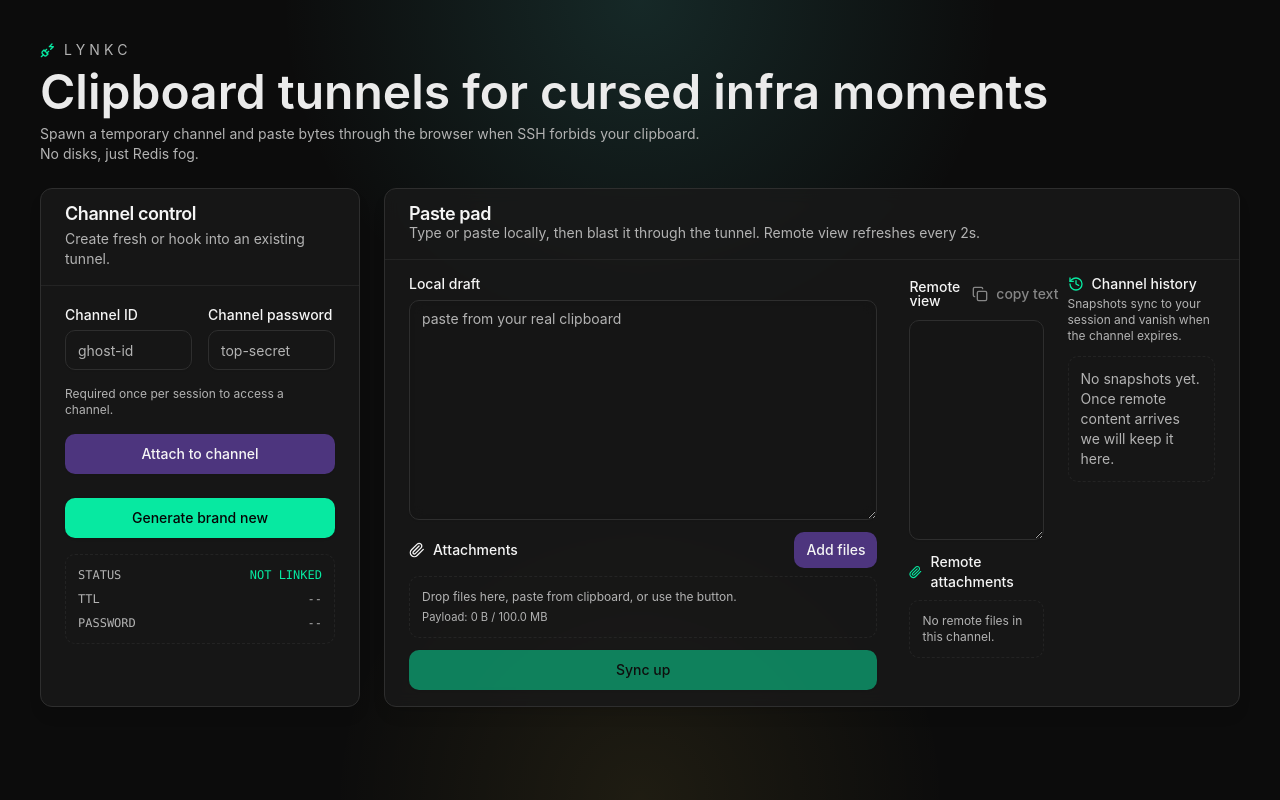
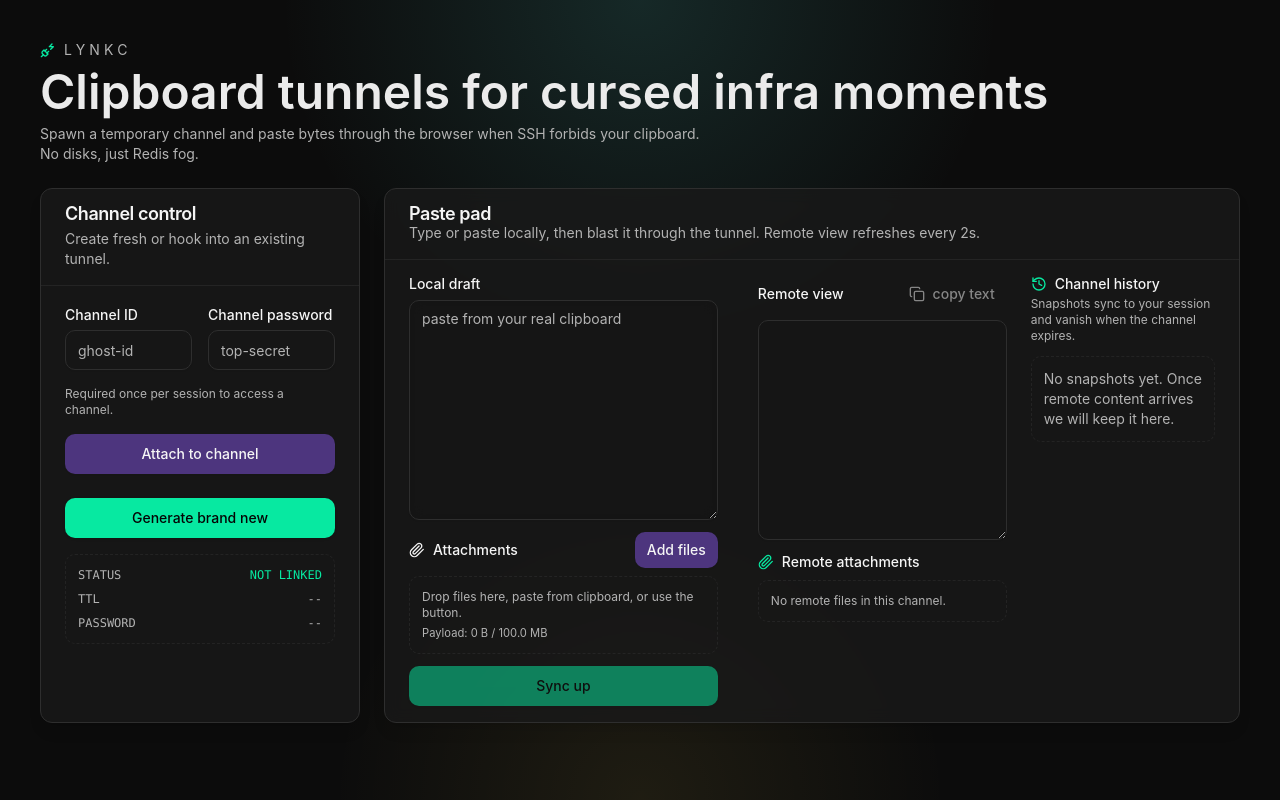
Before and after one commit to mohr-cai/lynkc, a React (Vite) app in the folder frontend/: page / in a window 1280 px wide. Built offline with nearby package versions, Linux system fonts and the light colour scheme.

Commit message:
feat: shell history layout

```diff
--- a/frontend/src/features/channel/ChannelShell.tsx
+++ b/frontend/src/features/channel/ChannelShell.tsx
@@ -53,7 +53,8 @@ export function ChannelShell() {
               </CardDescription>
             </div>
           </CardHeader>
-          <CardContent className="grid gap-6 md:grid-cols-2 lg:grid-cols-[minmax(0,2.3fr)_minmax(0,1.5fr)] lg:gap-8">
+          <CardContent className="grid gap-6 md:grid-cols-2 lg:grid-cols-[minmax(0,1.25fr)_minmax(0,1.85fr)] lg:gap-10">
+            <div className="flex flex-col gap-6">
               <ChannelPad
                 localContent={controller.localContent}
                 onLocalContentChange={controller.setLocalContent}
@@ -73,7 +74,8 @@ export function ChannelShell() {
                 isSyncing={controller.isSyncing}
                 channelId={controller.channelId}
               />
-            <div className="grid gap-6 lg:grid-cols-[minmax(0,1fr)_minmax(0,1.1fr)]">
+            </div>
+            <div className="grid gap-6 lg:grid-cols-[minmax(0,1.35fr)_minmax(0,1fr)]">
               <RemotePanel
                 remoteContent={controller.remoteContent}
                 remoteFiles={controller.remoteFiles}
--- a/frontend/src/features/channel/HistoryPanel.tsx
+++ b/frontend/src/features/channel/HistoryPanel.tsx
@@ -3,6 +3,7 @@ import { Clock, History as HistoryIcon, Paperclip } from "lucide-react";
 
 import { Label } from "@/components/ui/label";
 import { formatBytes } from "@/lib/files";
+import { cn } from "@/lib/utils";
 
 import { ChannelHistoryEntry } from "./hooks";
 
@@ -80,6 +81,10 @@ export function HistoryPanel({ entries, isLocked, onSelectEntry }: HistoryPanelP
               const secondsRemaining = entry.expiresAt ? Math.max(0, Math.round((entry.expiresAt - now) / 1000)) : null;
               const expiresLabel = secondsRemaining === null ? null : formatDuration(secondsRemaining);
               const isExpiringSoon = typeof secondsRemaining === "number" && secondsRemaining > 0 && secondsRemaining <= 30;
+              const ttlClasses = cn(
+                "inline-flex items-center gap-1 rounded-full bg-primary/5 px-2 py-0.5 text-[0.6rem] font-semibold uppercase tracking-[0.3em] text-primary/80",
+                isExpiringSoon && "text-destructive"
+              );
 
               return (
                 <li key={entry.id}>
@@ -93,11 +98,7 @@ export function HistoryPanel({ entries, isLocked, onSelectEntry }: HistoryPanelP
                         <Clock className="h-3 w-3" />
                         {timeFormatter.format(entry.createdAt)}
                       </span>
-                      {expiresLabel ? (
-                        <span className={isExpiringSoon ? "text-destructive" : undefined}>{expiresLabel}</span>
-                      ) : (
-                        <span>no ttl</span>
-                      )}
+                      {expiresLabel ? <span className={ttlClasses}>{expiresLabel}</span> : <span>no ttl</span>}
                     </div>
                     <div className="mt-2 text-sm">
                       {preview ? (
```
Lines whose indentation alone changed are shown as unchanged.
